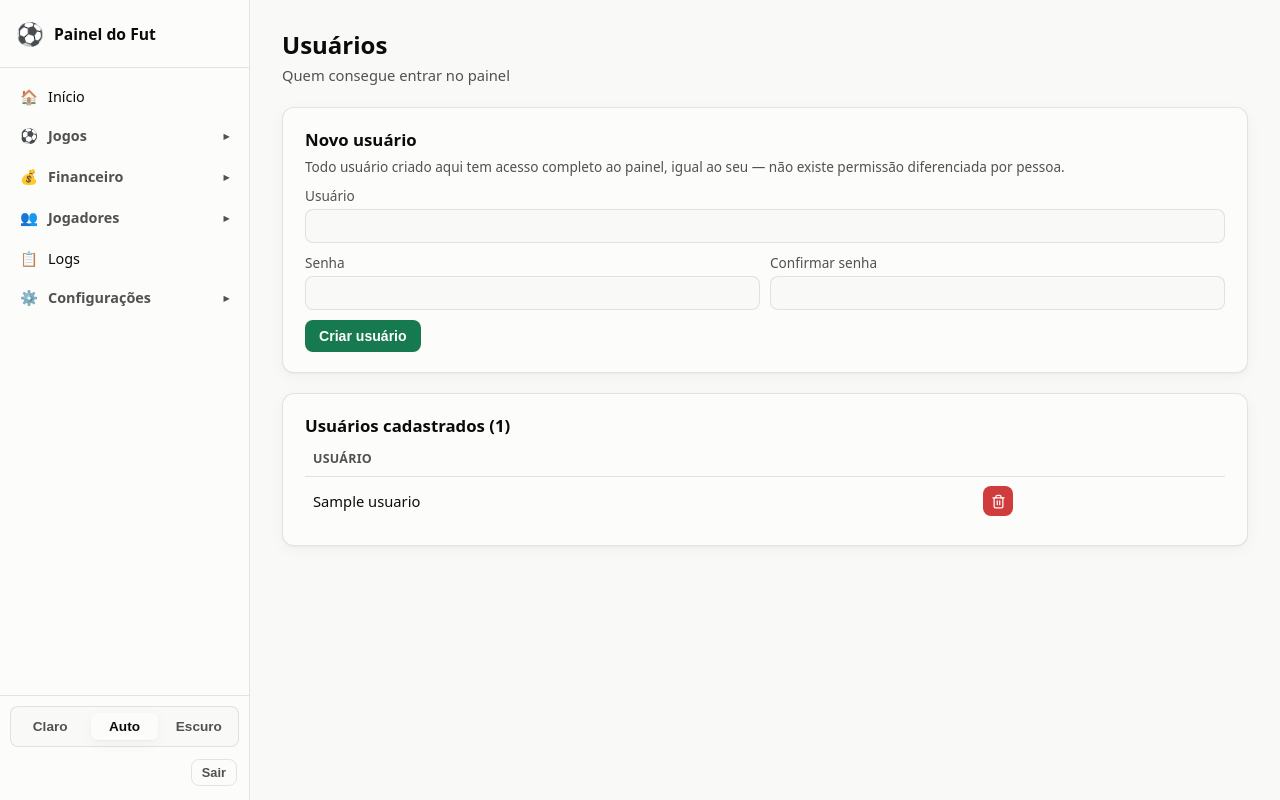
After one commit to isaraldi/fut, a Node server app: template panel/views/usuarios.ejs in a window 1280 px wide. The commit adds this page. Run offline with Node 20, Linux system fonts and the light colour scheme; data comes from the database, SQL or seed files in the repository; the template is opened without the code that fills it: most values are stand-ins (such as "Sample title", 1, 10 or a date in 2020); data that the repository does not hold is empty; some libraries are stand-ins or nearby versions.

Commit message:
adiciona página de usuários do painel
Antes só existia um login fixo, criado uma vez a partir de ADMIN_USER/
ADMIN_PASSWORD do .env — não tinha como cadastrar outro acesso. Agora
Configurações > Usuários deixa criar/remover logins (todos com acesso
completo, sem níveis de permissão); qualquer usuário logado pode gerenciar
os demais. Trava contra remover o último usuário restante, pra não travar
o próprio acesso ao painel.

Co-Authored-By: Claude Sonnet 5 <noreply@anthropic.com>
Claude-Session: https://claude.ai/code/session_01XpbDBUufKwmX4PfUGhhEzE

```diff
--- a/panel/server.js
+++ b/panel/server.js
@@ -648,6 +648,62 @@ app.post('/comandos/:id/toggle', requireLogin, (req, res) => {
     redirectOk(res, '/comandos', 'Permissão atualizada!');
 });
 
+// ---------- USUÁRIOS DO PAINEL (login/senha de quem acessa) ----------
+
+app.get('/usuarios', requireLogin, (req, res) => {
+    res.render('usuarios', {
+        usuario: req.session.usuario,
+        usuarios: db.prepare('SELECT id, usuario FROM admin_users ORDER BY usuario ASC').all(),
+        ok: req.query.ok,
+        erro: null,
+    });
+});
+
+app.post('/usuarios', requireLogin, (req, res) => {
+    const usuarioNovo = (req.body.usuario || '').trim();
+    const senha = req.body.senha || '';
+    const confirmarSenha = req.body.confirmarSenha || '';
+
+    const listarErro = (erro) => res.render('usuarios', {
+        usuario: req.session.usuario,
+        usuarios: db.prepare('SELECT id, usuario FROM admin_users ORDER BY usuario ASC').all(),
+        ok: null,
+        erro,
+    });
+
+    if (!usuarioNovo || senha.length < 6) {
+        return listarErro('Preencha o usuário e uma senha com pelo menos 6 caracteres.');
+    }
+    if (senha !== confirmarSenha) {
+        return listarErro('As senhas não coincidem.');
+    }
+    if (db.prepare('SELECT id FROM admin_users WHERE usuario = ?').get(usuarioNovo)) {
+        return listarErro('Já existe um usuário com esse nome.');
+    }
+
+    const hash = bcrypt.hashSync(senha, 10);
+    db.prepare('INSERT INTO admin_users (usuario, senha_hash) VALUES (?, ?)').run(usuarioNovo, hash);
+
+    redirectOk(res, '/usuarios', 'Usuário criado!');
+});
+
+app.post('/usuarios/:id/excluir', requireLogin, (req, res) => {
+    const id = Number(req.params.id);
+    const total = db.prepare('SELECT COUNT(*) AS c FROM admin_users').get().c;
+
+    if (total <= 1) {
+        return res.render('usuarios', {
+            usuario: req.session.usuario,
+            usuarios: db.prepare('SELECT id, usuario FROM admin_users ORDER BY usuario ASC').all(),
+            ok: null,
+            erro: 'Não é possível remover o último usuário — ninguém mais conseguiria entrar no painel.',
+        });
+    }
+
+    db.prepare('DELETE FROM admin_users WHERE id = ?').run(id);
+    redirectOk(res, '/usuarios', 'Usuário removido.');
+});
+
 // ---------- CONFIGURAÇÃO DO JOGO (dia/horário) ----------
 
 app.get('/jogo/config', requireLogin, (req, res) => {
--- a/panel/views/_sidebar.ejs
+++ b/panel/views/_sidebar.ejs
@@ -49,7 +49,7 @@
             <span class="icon">📋</span> Logs
         </a>
 
-        <details class="nav-group" <%= grupoAberto(['/elenco/config', '/jogo/config', '/enquete/config', '/mensagens', '/comandos', '/configuracoes']) ? 'open' : '' %>>
+        <details class="nav-group" <%= grupoAberto(['/elenco/config', '/jogo/config', '/enquete/config', '/mensagens', '/comandos', '/configuracoes', '/usuarios']) ? 'open' : '' %>>
             <summary><span class="icon">⚙️</span> Configurações <span class="chevron">▸</span></summary>
             <div class="nav-sub">
                 <a class="nav-link <%= ativo('/elenco/config') ? 'active' : '' %>" href="/elenco/config">Jogadores</a>
@@ -57,6 +57,7 @@
                 <a class="nav-link <%= ativo('/enquete/config') ? 'active' : '' %>" href="/enquete/config">Enquete</a>
                 <a class="nav-link <%= ativo('/mensagens') ? 'active' : '' %>" href="/mensagens">Mensagens</a>
                 <a class="nav-link <%= ativo('/comandos') ? 'active' : '' %>" href="/comandos">Comandos</a>
+                <a class="nav-link <%= ativo('/usuarios') ? 'active' : '' %>" href="/usuarios">Usuários</a>
                 <a class="nav-link <%= ativo('/configuracoes/aparencia') ? 'active' : '' %>" href="/configuracoes/aparencia">Aparência</a>
             </div>
         </details>
--- /dev/null
+++ b/panel/views/usuarios.ejs
@@ -0,0 +1,61 @@
+<div class="page-header">
+    <div>
+        <h1>Usuários</h1>
+        <p>Quem consegue entrar no painel</p>
+    </div>
+</div>
+
+<div class="card">
+    <h1>Novo usuário</h1>
+    <p class="hint">
+        Todo usuário criado aqui tem acesso completo ao painel, igual ao seu — não existe
+        permissão diferenciada por pessoa.
+    </p>
+
+    <% if (typeof erro !== 'undefined' && erro) { %>
+        <p class="erro"><%= erro %></p>
+    <% } %>
+
+    <form method="post" action="/usuarios"><input type="hidden" name="_csrf" value="<%= csrfToken %>">
+        <div class="form-row">
+            <div>
+                <label>Usuário</label>
+                <input type="text" name="usuario" required autocomplete="off">
+            </div>
+        </div>
+        <div class="form-row">
+            <div>
+                <label>Senha</label>
+                <input type="password" name="senha" required minlength="6" autocomplete="new-password">
+            </div>
+            <div>
+                <label>Confirmar senha</label>
+                <input type="password" name="confirmarSenha" required minlength="6" autocomplete="new-password">
+            </div>
+        </div>
+        <input type="submit" value="Criar usuário">
+    </form>
+</div>
+
+<div class="card">
+    <h1>Usuários cadastrados (<%= usuarios.length %>)</h1>
+    <table>
+        <thead>
+            <tr><th>Usuário</th><th></th></tr>
+        </thead>
+        <tbody>
+            <% usuarios.forEach(u => { %>
+                <tr>
+                    <td><%= u.usuario %><% if (u.usuario === usuario) { %> <span class="hint">(você)</span><% } %></td>
+                    <td>
+                        <form method="post" action="/usuarios/<%= u.id %>/excluir" style="display:inline" data-confirm="Remover o usuário <%= u.usuario %>? Ele(a) não vai mais conseguir entrar no painel."><input type="hidden" name="_csrf" value="<%= csrfToken %>">
+                            <button class="icon-btn danger" type="submit" title="Remover" aria-label="Remover usuário">
+                                <svg viewBox="0 0 24 24" fill="none" stroke="currentColor" stroke-width="2" stroke-linecap="round" stroke-linejoin="round"><polyline points="3 6 5 6 21 6"></polyline><path d="M19 6v14a2 2 0 0 1-2 2H7a2 2 0 0 1-2-2V6m3 0V4a2 2 0 0 1 2-2h4a2 2 0 0 1 2 2v2"></path><line x1="10" y1="11" x2="10" y2="17"></line><line x1="14" y1="11" x2="14" y2="17"></line></svg>
+                            </button>
+                        </form>
+                    </td>
+                </tr>
+            <% }) %>
+        </tbody>
+    </table>
+</div>
```
